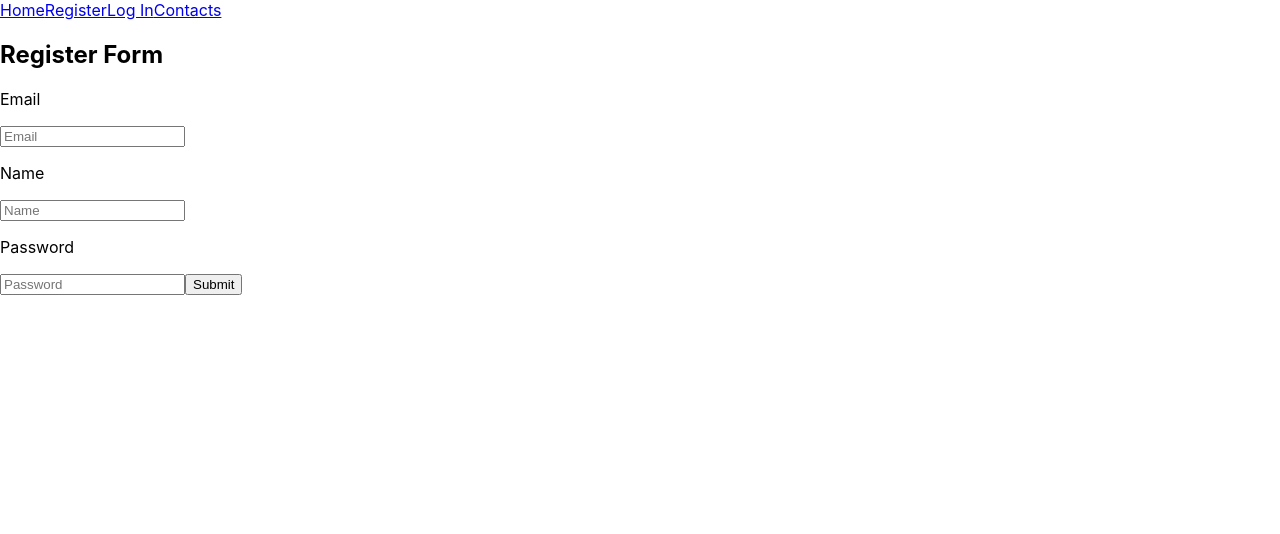
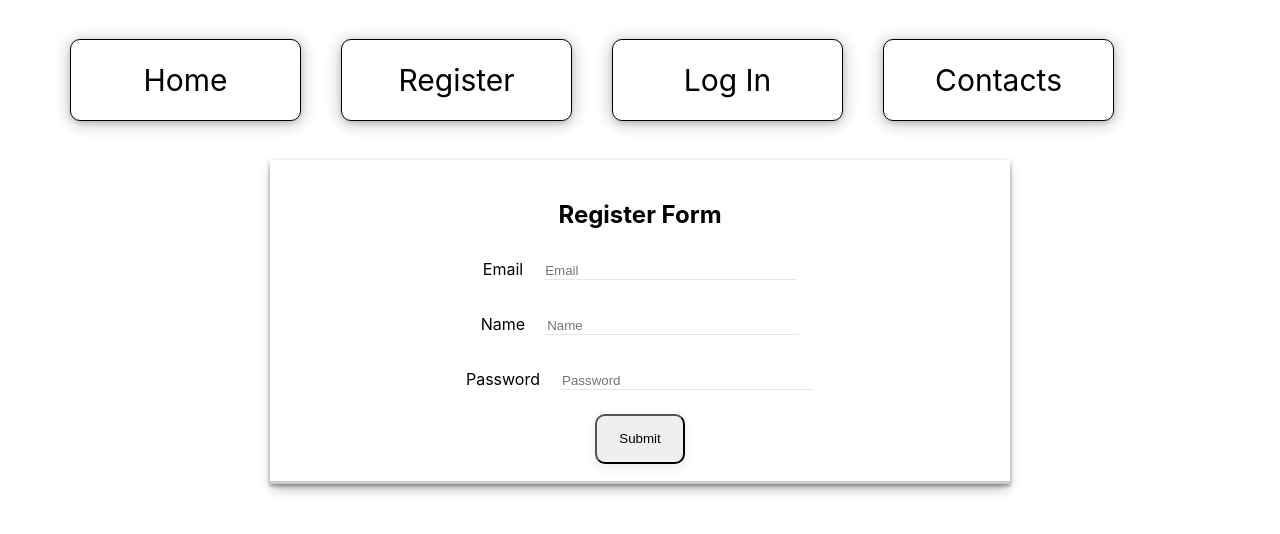
Before and after one commit to AscariA10/goit-react-hw-08-phonebook, a React (Create React App) app: page /goit-react-hw-08-phonebook/register in a window 1280 px wide. Shown: the top 534 px of the page. Built offline with nearby package versions, Linux system fonts and the light colour scheme.

Commit message:
all styles added

```diff
--- a/src/components/App.styled.js
+++ b/src/components/App.styled.js
@@ -3,6 +3,6 @@ import styled from '@emotion/styled';
 export const Wrapper = styled.div`
    width: 500px;
    padding: 50px;
-   margin: 100px auto;
+   margin: auto;
    box-shadow: rgba(0, 0, 0, 0.56) 0px 22px 70px 4px;
 `;
--- a/src/components/UserMenu/UserMenu.jsx
+++ b/src/components/UserMenu/UserMenu.jsx
@@ -2,7 +2,7 @@ import { useDispatch, useSelector } from 'react-redux';
 import { logOut } from 'redux/authentification/operations';
 import { selectUser } from 'redux/authentification/selectors';
 
-import { Bar, UserMail, LogOutButton } from './UserMenu.styled';
+import { UserMenuWrapper, UserMail, LogOutButton } from './UserMenu.styled';
 
 export const UserMenu = () => {
    const dispatch = useDispatch();
@@ -11,7 +11,7 @@ export const UserMenu = () => {
    console.log(userEmail);
 
    return (
-      <Bar>
+      <UserMenuWrapper>
          <UserMail>{userEmail}</UserMail>
          <LogOutButton
             type="button"
@@ -21,6 +21,6 @@ export const UserMenu = () => {
          >
             LogOut
          </LogOutButton>
-      </Bar>
+      </UserMenuWrapper>
    );
 };
--- a/src/components/UserMenu/UserMenu.styled.js
+++ b/src/components/UserMenu/UserMenu.styled.js
@@ -1,9 +1,8 @@
 import styled from '@emotion/styled';
 
-export const Bar = styled.div`
+export const UserMenuWrapper = styled.div`
+   margin-left: auto;
    display: flex;
-   min-height: 100px;
-   padding: 30px;
 `;
 
 export const UserMail = styled.p`
@@ -20,11 +19,10 @@ export const LogOutButton = styled.button`
    font-size: 30px;
    border-radius: 10px;
    background-color: white;
-   box-shadow: rgba(0, 0, 0, 0.07) 0px 1px 1px, rgba(0, 0, 0, 0.07) 0px 2px 2px,
-      rgba(0, 0, 0, 0.07) 0px 4px 4px, rgba(0, 0, 0, 0.07) 0px 8px 8px,
-      rgba(0, 0, 0, 0.07) 0px 16px 16px;
+   box-shadow: rgba(14, 30, 37, 0.12) 0px 2px 4px 0px, rgba(14, 30, 37, 0.32) 0px 2px 16px 0px;
 
    &:hover {
-      background-color: blue;
+      box-shadow: rgba(50, 50, 93, 0.25) 0px 30px 60px -12px inset,
+         rgba(0, 0, 0, 0.3) 0px 18px 36px -18px inset;
    }
 `;
--- a/src/pages/Home.jsx
+++ b/src/pages/Home/Home.jsx
@@ -6,7 +6,13 @@
 // import { useDispatch } from 'react-redux';
 // import { fetchContacts } from 'redux/contacts/operations';
 // import { useEffect } from 'react';
+import { WelcomeWrapper, Welcome } from './Home.styled';
 
 export const Home = () => {
-   return <h1>Hello!</h1>;
+   return (
+      <WelcomeWrapper>
+         <Welcome>Hello!</Welcome>
+         <Welcome>This is a PhoneBookApp</Welcome>
+      </WelcomeWrapper>
+   );
 };
--- /dev/null
+++ b/src/pages/Home/Home.styled.js
@@ -0,0 +1,15 @@
+import styled from '@emotion/styled';
+
+export const WelcomeWrapper = styled.section`
+   display: flex;
+   flex-direction: column;
+   align-items: center;
+   justify-content: center;
+   padding: 50px;
+`;
+
+export const Welcome = styled.div`
+   display: block;
+   font-size: 40px;
+   color: grey;
+`;
--- /dev/null
+++ b/src/pages/LogIn/LogIn.styled.js
@@ -0,0 +1,35 @@
+import styled from '@emotion/styled';
+import { Form as FormikForm, Field as FormikField } from 'formik';
+
+export const Form = styled(FormikForm)`
+   display: flex;
+   flex-direction: column;
+   align-items: center;
+   padding: 20px;
+   width: 500px;
+   margin-left: auto;
+   margin-right: auto;
+
+   margin-bottom: 50px;
+   box-shadow: rgba(0, 0, 0, 0.4) 0px 2px 4px, rgba(0, 0, 0, 0.3) 0px 7px 13px -3px,
+      rgba(0, 0, 0, 0.2) 0px -3px 0px inset;
+`;
+
+export const Field = styled(FormikField)`
+   width: 250px;
+   box-shadow: rgba(17, 17, 26, 0.1) 0px 1px 0px;
+   margin-bottom: 15px;
+   margin-left: 20px;
+   border: none;
+`;
+
+export const FieldLabel = styled.label`
+   padding: 10px;
+`;
+
+export const FormButton = styled.button`
+   width: 90px;
+   height: 50px;
+   border-radius: 10px;
+   box-shadow: rgba(0, 0, 0, 0.08) 0px 4px 12px;
+`;
--- a/src/pages/Login.jsx
+++ b/src/pages/LogIn/Login.jsx
@@ -1,7 +1,9 @@
-import { Formik, Form, Field } from 'formik';
+import { Formik } from 'formik';
 import { useState } from 'react';
 import { useDispatch } from 'react-redux';
 import { logIn } from 'redux/authentification/operations';
+
+import { Form, Field, FieldLabel, FormButton } from './LogIn.styled';
 
 export const LogIn = () => {
    const [email, setEmail] = useState('');
@@ -33,7 +35,8 @@ export const LogIn = () => {
       <Formik>
          <Form onSubmit={onFormSubmit}>
             <h2>Log In Form</h2>
-            <p>Email</p>
+            <FieldLabel>
+               Email
                <Field
                   onChange={onChangeFunction}
                   value={email}
@@ -41,7 +44,10 @@ export const LogIn = () => {
                   name="email"
                   placeholder="Email"
                />
-            <p>Password</p>
+            </FieldLabel>
+
+            <FieldLabel>
+               Password
                <Field
                   onChange={onChangeFunction}
                   value={password}
@@ -49,7 +55,9 @@ export const LogIn = () => {
                   name="password"
                   placeholder="Password"
                />
-            <button type="submit">Submit</button>
+            </FieldLabel>
+
+            <FormButton type="submit">Submit</FormButton>
          </Form>
       </Formik>
    );
--- a/src/pages/Register.jsx
+++ b/src/pages/Register/Register.jsx
@@ -1,7 +1,9 @@
-import { Formik, Form, Field } from 'formik';
+import { Formik } from 'formik';
 import { useState } from 'react';
 import { useDispatch } from 'react-redux';
 import { signUpUser } from 'redux/authentification/operations';
+
+import { Form, Field, FieldLabel, FormButton } from './Register.styled';
 
 export const Register = () => {
    const [email, setEmail] = useState('');
@@ -44,7 +46,8 @@ export const Register = () => {
       <Formik>
          <Form onSubmit={onFormSubmit}>
             <h2>Register Form</h2>
-            <p>Email</p>
+            <FieldLabel>
+               Email
                <Field
                   onChange={onChangeFunction}
                   value={email}
@@ -52,7 +55,10 @@ export const Register = () => {
                   name="email"
                   placeholder="Email"
                />
-            <p>Name</p>
+            </FieldLabel>
+
+            <FieldLabel>
+               Name
                <Field
                   onChange={onChangeFunction}
                   value={name}
@@ -60,7 +66,10 @@ export const Register = () => {
                   name="name"
                   placeholder="Name"
                />
-            <p>Password</p>
+            </FieldLabel>
+
+            <FieldLabel>
+               Password
                <Field
                   onChange={onChangeFunction}
                   value={password}
@@ -68,7 +77,9 @@ export const Register = () => {
                   name="password"
                   placeholder="Password"
                />
-            <button type="submit">Submit</button>
+            </FieldLabel>
+
+            <FormButton type="submit">Submit</FormButton>
          </Form>
       </Formik>
    );
--- /dev/null
+++ b/src/pages/Register/Register.styled.js
@@ -0,0 +1,35 @@
+import styled from '@emotion/styled';
+import { Form as FormikForm, Field as FormikField } from 'formik';
+
+export const Form = styled(FormikForm)`
+   display: flex;
+   flex-direction: column;
+   align-items: center;
+   padding: 20px;
+   width: 700px;
+   margin-left: auto;
+   margin-right: auto;
+
+   margin-bottom: 50px;
+   box-shadow: rgba(0, 0, 0, 0.4) 0px 2px 4px, rgba(0, 0, 0, 0.3) 0px 7px 13px -3px,
+      rgba(0, 0, 0, 0.2) 0px -3px 0px inset;
+`;
+
+export const Field = styled(FormikField)`
+   width: 250px;
+   box-shadow: rgba(17, 17, 26, 0.1) 0px 1px 0px;
+   margin-bottom: 15px;
+   margin-left: 20px;
+   border: none;
+`;
+
+export const FieldLabel = styled.label`
+   padding: 10px;
+`;
+
+export const FormButton = styled.button`
+   width: 90px;
+   height: 50px;
+   border-radius: 10px;
+   box-shadow: rgba(0, 0, 0, 0.08) 0px 4px 12px;
+`;
--- a/src/pages/SharedLayout.jsx
+++ b/src/pages/SharedLayout/SharedLayout.jsx
@@ -1,7 +1,9 @@
-import { Outlet, NavLink } from 'react-router-dom';
+import { Outlet } from 'react-router-dom';
 import { selectIsLoggedIn } from 'redux/authentification/selectors';
 import { useSelector } from 'react-redux';
 import { UserMenu } from 'components/UserMenu/UserMenu';
+
+import { Bar, NavLink } from './SharedLayout.styled';
 
 export const SharedLayout = () => {
    const isLoggedIn = useSelector(selectIsLoggedIn);
@@ -10,14 +12,17 @@ export const SharedLayout = () => {
    return (
       <>
          {isLoggedIn ? (
-            <UserMenu />
+            <Bar>
+               <NavLink to="/contacts">Contacts</NavLink>
+               <UserMenu />
+            </Bar>
          ) : (
-            <nav>
+            <Bar>
                <NavLink to="/">Home</NavLink>
                <NavLink to="/register">Register</NavLink>
                <NavLink to="/login">Log In</NavLink>
                <NavLink to="/contacts">Contacts</NavLink>
-            </nav>
+            </Bar>
          )}
          <Outlet />
       </>
--- /dev/null
+++ b/src/pages/SharedLayout/SharedLayout.styled.js
@@ -0,0 +1,33 @@
+import styled from '@emotion/styled';
+import { NavLink as Link } from 'react-router-dom';
+
+export const Bar = styled.div`
+   display: flex;
+   align-items: center;
+
+   min-height: 100px;
+   padding: 30px;
+`;
+
+export const NavLink = styled(Link)`
+display: flex;
+justify-content: center;
+align-items: center;
+height: 20px;
+   width: 169px;
+   font-size: 30px;
+   border-radius: 10px;
+   background-color: white;
+   text-decoration: none;
+   margin-left: 40px;
+   color: black;
+
+   padding: 30px;
+   border: 1px solid black;
+
+   box-shadow: rgba(14, 30, 37, 0.12) 0px 2px 4px 0px, rgba(14, 30, 37, 0.32) 0px 2px 16px 0px;
+
+   &:hover {
+      box-shadow: rgba(50, 50, 93, 0.25) 0px 30px 60px -12px inset,
+         rgba(0, 0, 0, 0.3) 0px 18px 36px -18px inset;
+`;
```
Also changed, not shown: src/components/App.jsx (+4 -4 lines). Lines whose indentation alone changed are shown as unchanged.
